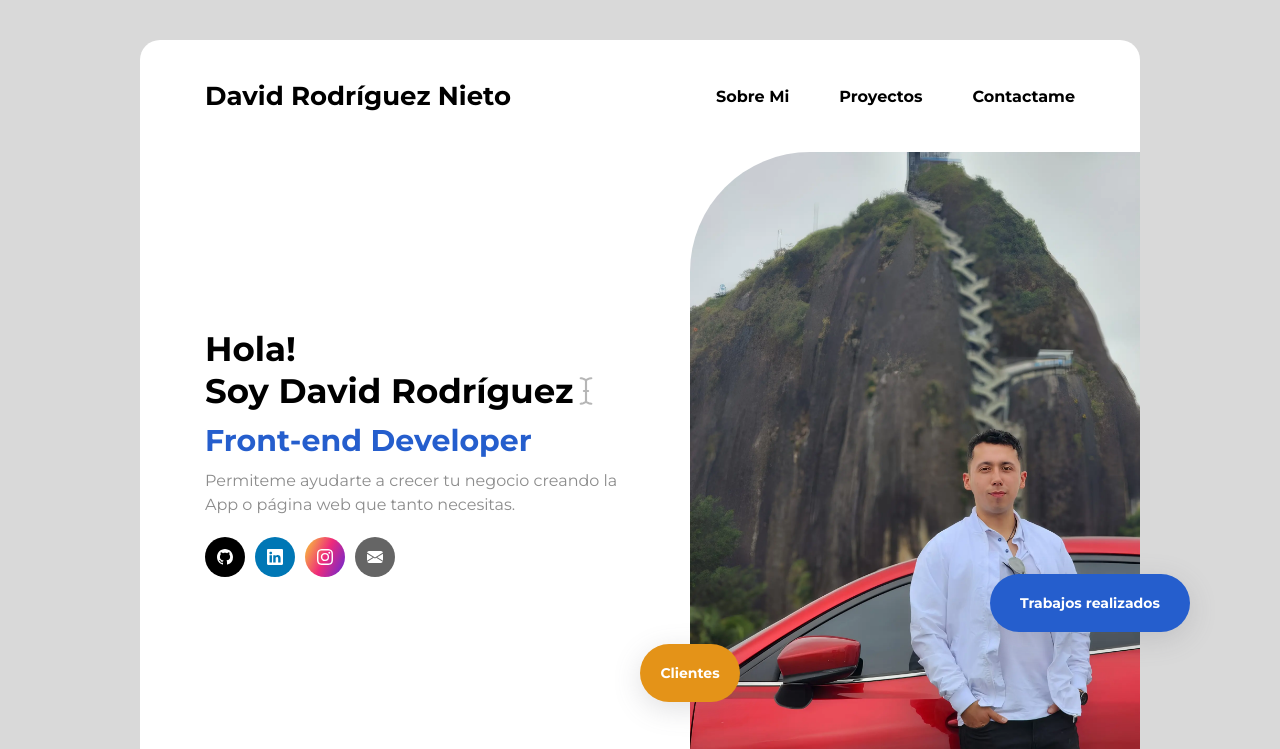
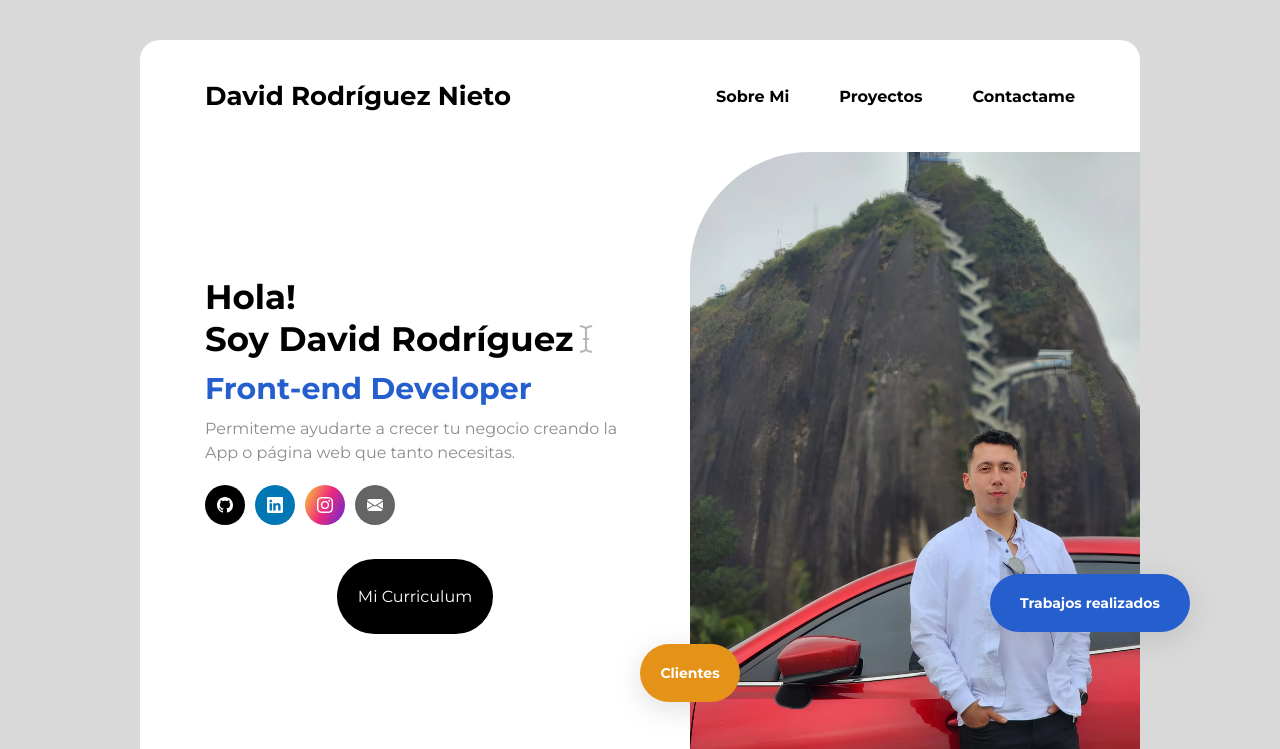
Before and after one commit to David-F-98/Portafolio_proyectos, a website: page index.html in a window 1280 px wide. Shown: the top 749 px of the page. Drawn offline with Linux system fonts and the light colour scheme.

Commit message:
Curriculum

```diff
--- a/index.html
+++ b/index.html
@@ -117,6 +117,9 @@
 							/>
 						</svg>
 					</a>
+				</div>
+				<div class="hero__cv">
+					<a href="doc/Currículum David Fernando Rodríguez Nieto.pdf" download="" style="text-decoration: none;" class="hero__cv--burbuja"><span>Mi Curriculum</span></a>
 				</div>
 			</div>
 			<div class="hero__contenedor-foto">
--- a/sass/_hero.scss
+++ b/sass/_hero.scss
@@ -2,6 +2,7 @@
 
 $breakpoints:(
 	sm : 800px,
+	xs : 500px
 );
 
 @mixin media-up($breakpoint){
@@ -27,7 +28,7 @@ $breakpoints:(
 		display: flex;
 		flex-direction: column;
 		justify-content: center;
-		padding: 2.5rem 4.0625rem;
+		padding: 2.5rem 4.0625rem 0rem;
 		@include media-up(sm){
 			padding: 1.5rem 2.0625rem;
 		}
@@ -125,6 +126,22 @@ $breakpoints:(
 		}
 	}
 
+	&__cv{
+		margin: 3.875rem;
+		text-align: center;
+		@include media-up(xs){
+			margin: 2.875rem;
+		}
+		&--burbuja{
+			color: #ffffff;
+			padding: 1.75rem 1.3125rem;
+			background: #000000;
+			border-radius: 6.25rem;
+		}
+
+	}
+
+
 	&__icono {
 		width: 100%;
 		height: 100%;
```
Also changed, not shown: public/bundle.css, 2 other files.
